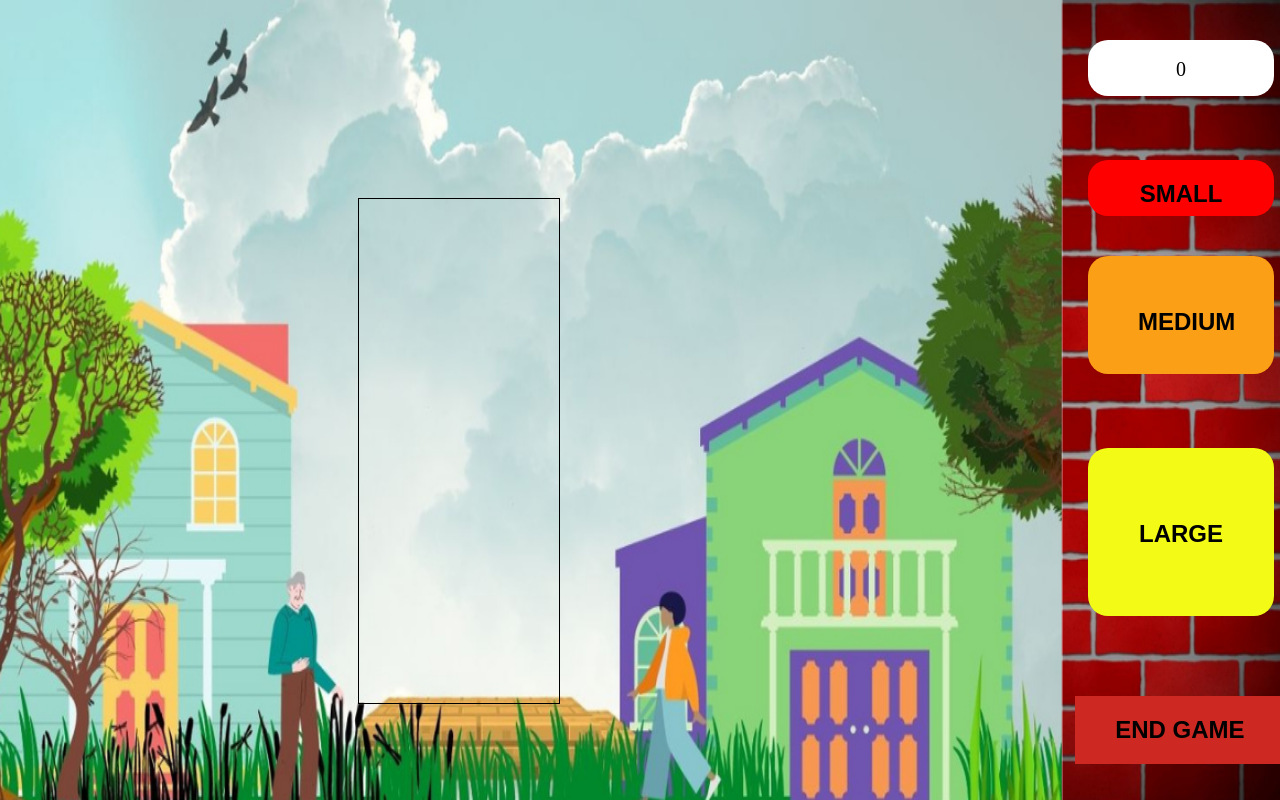
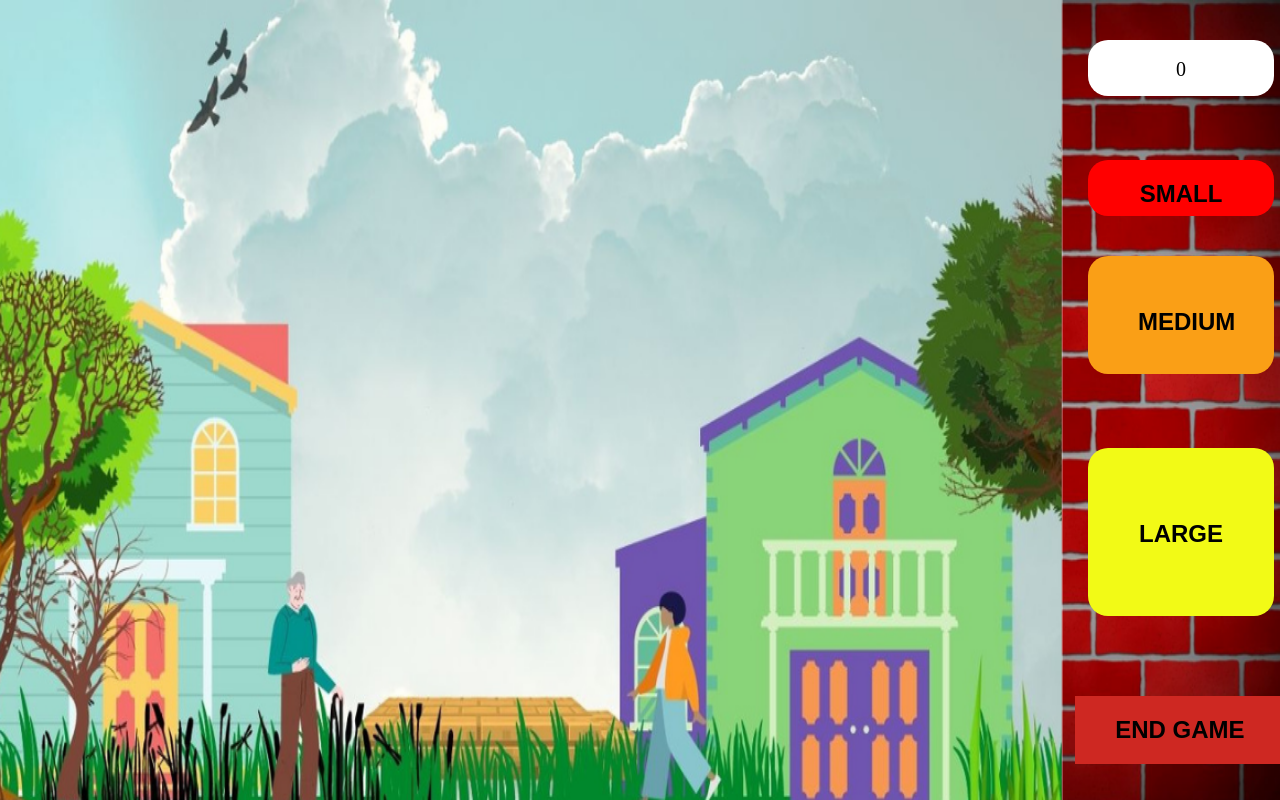
Before and after one commit to DevPriSha/Building-Blocks, a Flask app: page /gamepage/ in a window 1280 px wide. Run offline with Flask 2, Linux system fonts and the light colour scheme; some libraries are stand-ins or nearby versions.

Commit message:
Update gamepage.css

```diff
--- a/static/gamepage.css
+++ b/static/gamepage.css
@@ -177,8 +177,9 @@ body,html{
       left: 50%;
       transform: translate(-50%, -50%);} */
 .canvas {
-    border: 1px solid black;
+    /*color: transparent;*/
+    border: 1px solid transparent;
     position: fixed;
-    left: 28%;
+    left: 30%;
     bottom: 12%;
 }
```
